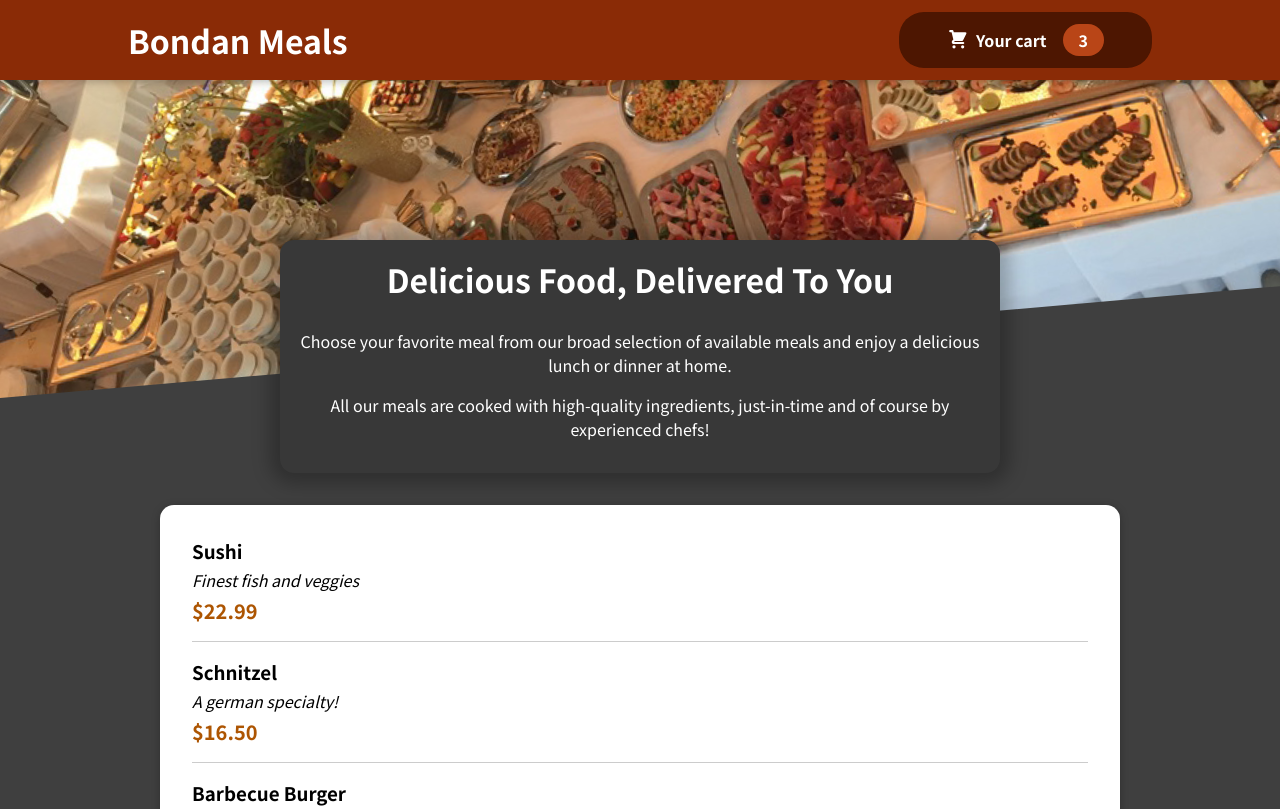
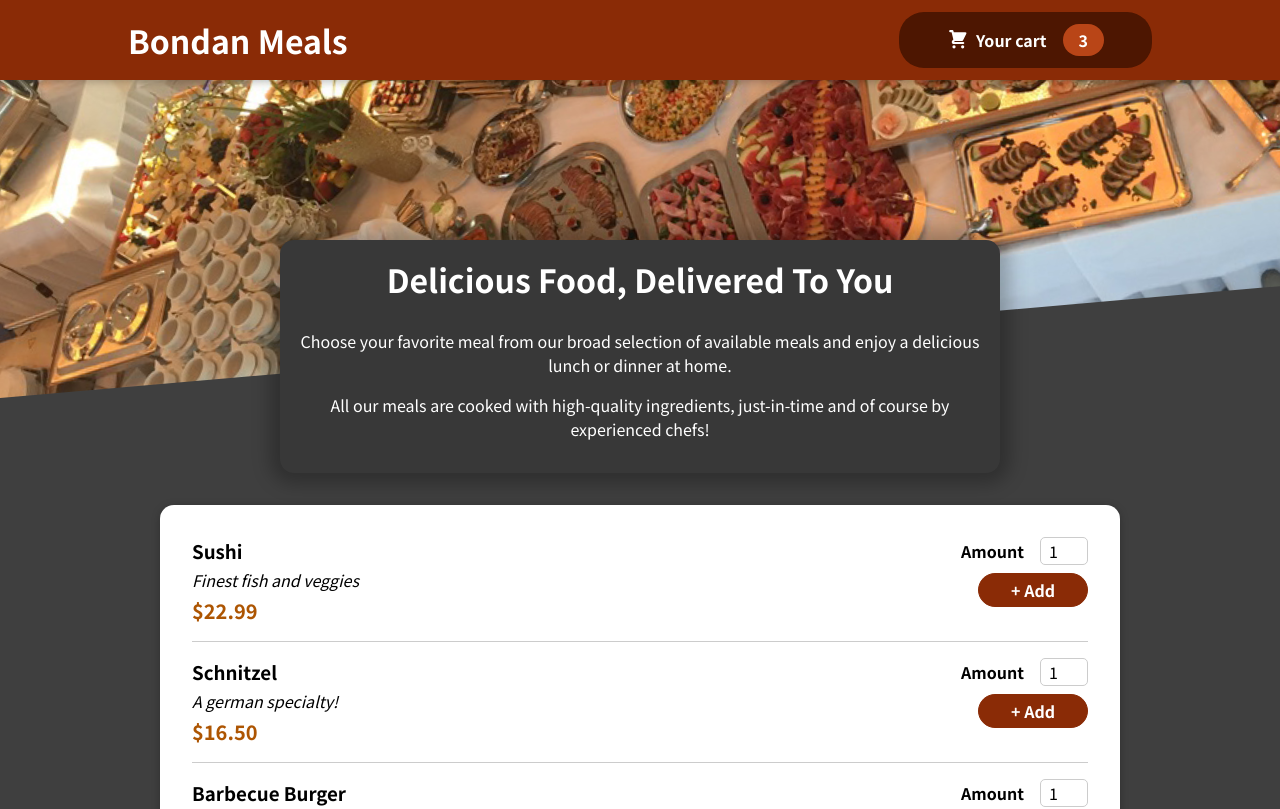
Before and after one commit to bondanjody/food-ordering-app, a React (Create React App) app: page / in a window 1280 px wide. Shown: the top 809 px of the page. Built offline with nearby package versions, Linux system fonts and the light colour scheme.

Commit message:
Membuat component Input yang spesifik membuatkan elemen input form. Menambahkan component Input ke dalam MealItemForm. Menambahkan MealItemForm ke dalam component MealItem

```diff
--- a/src/components/Meals/MealItem/MealItem.js
+++ b/src/components/Meals/MealItem/MealItem.js
@@ -1,4 +1,6 @@
+import MealItemForm from './MealItemForm';
 import classes from './MealItem.module.css';
+
 
 const MealItem = props => {
     const price = `$${props.price.toFixed(2)}`;
@@ -8,7 +10,9 @@
             <div className={classes.description}>{props.description}</div>
             <div className={classes.price}>{price}</div>
         </div>
-        <div></div>
+        <div>
+            <MealItemForm />
+        </div>
     </li>
 }
 
--- a/src/components/Meals/MealItem/MealItemForm.js
+++ b/src/components/Meals/MealItem/MealItemForm.js
@@ -0,0 +1,19 @@
+import Input from '../../UI/Input';
+import classes from './MealItemForm.module.css';
+
+const MealItemForm = props => {
+    return <form className={classes.form}>
+        <Input label="Amount" input={{
+            type: 'text',
+            id: 'amount',
+            min: '1',
+            max: '5',
+            step: '1',
+            defaultValue: '1'
+        }} />
+
+        <button>+ Add</button>
+    </form>
+}
+
+export default MealItemForm;
--- a/src/components/Meals/MealItem/MealItemForm.module.css
+++ b/src/components/Meals/MealItem/MealItemForm.module.css
@@ -0,0 +1,20 @@
+.form {
+    text-align: right;
+  }
+
+  .form button {
+    font: inherit;
+    cursor: pointer;
+    background-color: #8a2b06;
+    border: 1px solid #8a2b06;
+    color: white;
+    padding: 0.25rem 2rem;
+    border-radius: 20px;
+    font-weight: bold;
+  }
+
+  .form button:hover,
+  .form button:active {
+    background-color: #641e03;
+    border-color: #641e03;
+  }
--- /dev/null
+++ b/src/components/UI/Input.js
@@ -0,0 +1,10 @@
+import classes from './Input.module.css';
+
+const Input = props => {
+    return <div className={classes.input}>
+        <label htmlFor={props.input.id}>{props.label}</label>
+        <input {...props.input} />
+    </div>
+}
+
+export default Input;
--- /dev/null
+++ b/src/components/UI/Input.module.css
@@ -0,0 +1,18 @@
+.input {
+    display: flex;
+    align-items: center;
+    margin-bottom: 0.5rem;
+  }
+
+  .input label {
+    font-weight: bold;
+    margin-right: 1rem;
+  }
+
+  .input input {
+    width: 3rem;
+    border-radius: 5px;
+    border: 1px solid #ccc;
+    font: inherit;
+    padding-left: 0.5rem;
+  }
```
